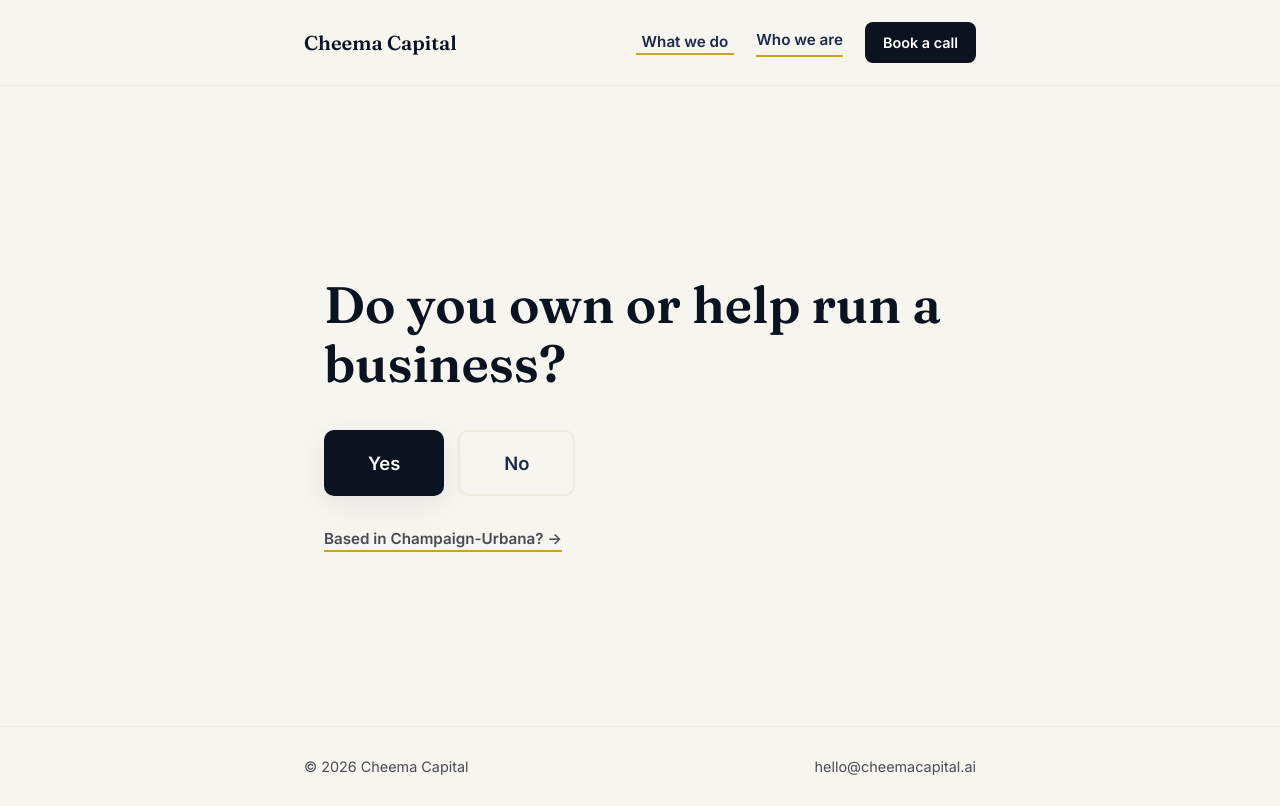
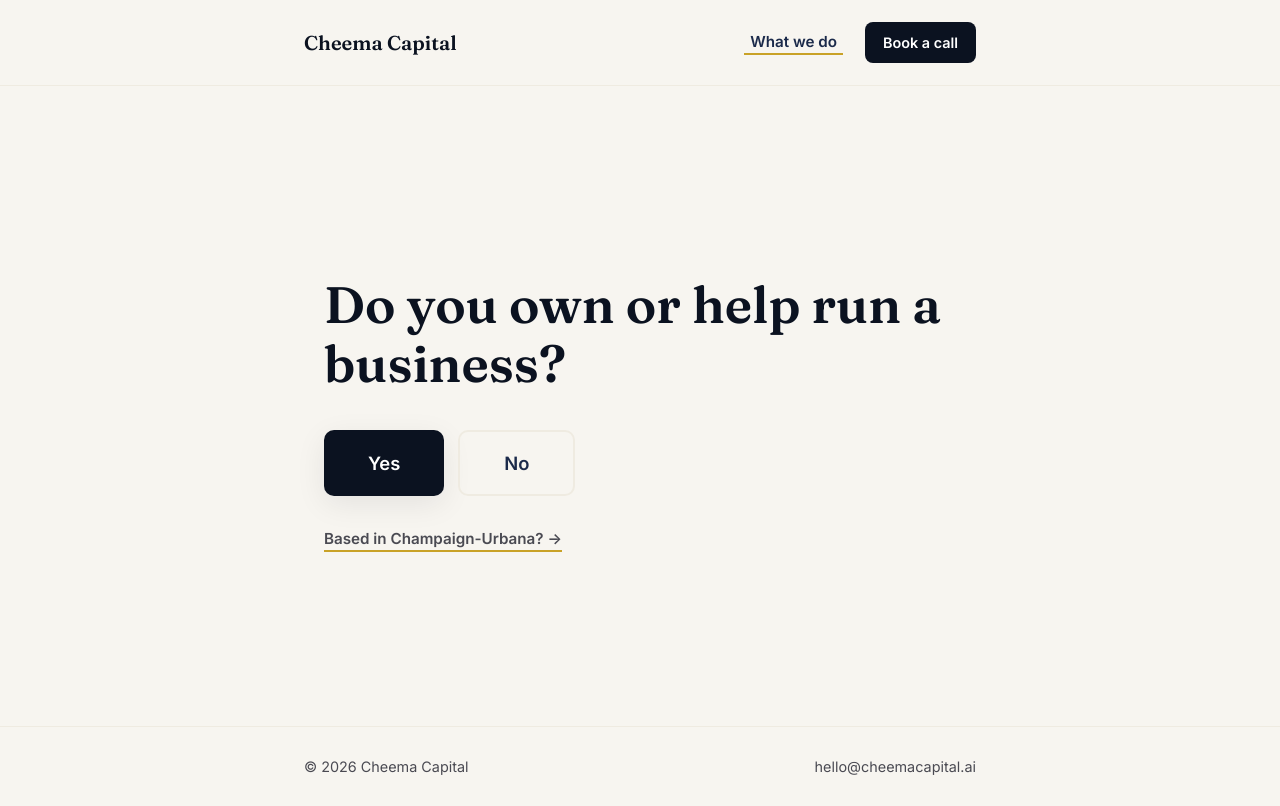
Before and after one commit to cheemacapital/cheema-capital-website, a React (Vite) app: page / in a window 1280 px wide. Built offline with nearby package versions, Linux system fonts and the light colour scheme.

Commit message:
Replace Email us with gold Who we are CTA on What We Do screen

```diff
--- a/public/book/index.html
+++ b/public/book/index.html
@@ -46,7 +46,6 @@
   .site-header__inner { display: flex; align-items: center; justify-content: space-between; padding-top: 22px; padding-bottom: 22px; }
   .wordmark { font-family: var(--font-display); font-weight: 600; font-size: 1.25rem; color: var(--navy-950); text-decoration: none; }
   .header-link { font-size: 0.95rem; font-weight: 600; text-decoration: none; color: var(--navy-800); border-bottom: 2px solid var(--gold-500); padding-bottom: 2px; }
-  .site-header__nav { display: flex; align-items: center; gap: 22px; }
 
   .bk-main { padding: 64px 0 80px; }
   .bk-content { max-width: 680px; margin: 0 auto; }
@@ -84,10 +83,7 @@
 <header class="site-header">
   <div class="wrap site-header__inner">
     <a href="/" class="wordmark">Cheema Capital</a>
-    <div class="site-header__nav">
-      <a href="/" class="header-link">What we do</a>
-      <a href="/who-we-are/" class="header-link">Who we are</a>
-    </div>
+    <a href="/" class="header-link">What we do</a>
   </div>
 </header>
 
@@ -131,10 +127,9 @@
   document.addEventListener('click', function (e) {
     var link = e.target.closest('a');
     if (!link) return;
-    // Only intercept the same-site nav links (wordmark, "What we do",
-    // "Who we are") — mailto: links pass through untouched.
-    var href = link.getAttribute('href');
-    if (href !== '/' && href !== '/who-we-are/') return;
+    // Only intercept the same-site nav links (wordmark, "What we do") —
+    // mailto: links pass through untouched.
+    if (link.getAttribute('href') !== '/') return;
     if (e.defaultPrevented || e.button !== 0 || e.metaKey || e.ctrlKey || e.shiftKey || e.altKey) return;
 
     e.preventDefault();
--- a/src/FunnelApp.jsx
+++ b/src/FunnelApp.jsx
@@ -301,7 +301,7 @@ export default function FunnelApp() {
       screenEl = <AspiringReadoutScreen answers={aAnswers} sessionId={sessionId} onRestart={goToGate} />;
       break;
     case 'services':
-      screenEl = <ServicesScreen onTakeDiagnostic={goToGate} />;
+      screenEl = <ServicesScreen onTakeDiagnostic={goToGate} onWhoWeAreClick={() => navigateExternal('/who-we-are/')} />;
       break;
     default:
       screenEl = <GateScreen onYes={handleGateYes} onNo={handleGateNo} />;
@@ -309,12 +309,7 @@ export default function FunnelApp() {
 
   return (
     <>
-      <Header
-        onLogoClick={goToGate}
-        onServicesClick={goToServices}
-        onWhoWeAreClick={() => navigateExternal('/who-we-are/')}
-        onBookClick={() => navigateExternal('/book/')}
-      />
+      <Header onLogoClick={goToGate} onServicesClick={goToServices} onBookClick={() => navigateExternal('/book/')} />
       <main className={leaving ? 'main-leaving' : ''}>{screenEl}</main>
       <Footer />
     </>
--- a/src/components/Header.jsx
+++ b/src/components/Header.jsx
@@ -2,22 +2,20 @@
 // the "no more 'no branding until inside a track'" note in index.css. This
 // is the direct answer to "add a cheema capital and what we do button at
 // the top of first question."
-export default function Header({ onLogoClick, onServicesClick, onWhoWeAreClick, onBookClick }) {
-  // /book and /who-we-are are real pages outside the SPA (like
-  // /champaign-urbana), so these are plain <a>s, not buttons — but
-  // intercept ordinary clicks to run the same fade-out the rest of the app
-  // uses (navigateExternal in FunnelApp.jsx) instead of cutting away
-  // instantly. Modified clicks (new tab, new window) pass through untouched.
+export default function Header({ onLogoClick, onServicesClick, onBookClick }) {
+  // /book is a real page outside the SPA (like /champaign-urbana), so this
+  // is a plain <a>, not a button — but intercept ordinary clicks to run the
+  // same fade-out the rest of the app uses (onBookClick -> navigateExternal
+  // in FunnelApp.jsx) instead of cutting away instantly. Modified clicks
+  // (new tab, new window) pass through untouched.
+  //
+  // "Who we are" deliberately does NOT live here — it's reached by first
+  // clicking "What we do" (see ServicesScreen.jsx), not from the global
+  // header. That's a specific, explicit choice, not an oversight.
   function handleBookClick(e) {
     if (e.defaultPrevented || e.button !== 0 || e.metaKey || e.ctrlKey || e.shiftKey || e.altKey) return;
     e.preventDefault();
     onBookClick();
-  }
-
-  function handleWhoWeAreClick(e) {
-    if (e.defaultPrevented || e.button !== 0 || e.metaKey || e.ctrlKey || e.shiftKey || e.altKey) return;
-    e.preventDefault();
-    onWhoWeAreClick();
   }
 
   return (
@@ -26,7 +24,6 @@ export default function Header({ onLogoClick, onServicesClick, onWhoWeAreClick,
         <button type="button" className="wordmark" onClick={onLogoClick}>Cheema Capital</button>
         <div className="site-header__nav">
           <button type="button" className="header-link" onClick={onServicesClick}>What we do</button>
-          <a href="/who-we-are/" className="header-link" onClick={handleWhoWeAreClick}>Who we are</a>
           <a href="/book/" className="header-book-btn" onClick={handleBookClick}>Book a call</a>
         </div>
       </div>
--- a/src/components/ServicesScreen.jsx
+++ b/src/components/ServicesScreen.jsx
@@ -1,4 +1,15 @@
-export default function ServicesScreen({ onTakeDiagnostic }) {
+export default function ServicesScreen({ onTakeDiagnostic, onWhoWeAreClick }) {
+  // /who-we-are is a real page outside the SPA (like /book), so this is a
+  // plain <a>, not a button — but intercept ordinary clicks to run the same
+  // fade-out the rest of the app uses (onWhoWeAreClick -> navigateExternal
+  // in FunnelApp.jsx) instead of cutting away instantly. Modified clicks
+  // (new tab, new window) pass through untouched.
+  function handleWhoWeAreClick(e) {
+    if (e.defaultPrevented || e.button !== 0 || e.metaKey || e.ctrlKey || e.shiftKey || e.altKey) return;
+    e.preventDefault();
+    onWhoWeAreClick();
+  }
+
   return (
     <section className="screen" aria-live="polite">
       <div className="wrap simple-page">
@@ -19,7 +30,7 @@ export default function ServicesScreen({ onTakeDiagnostic }) {
         </p>
         <div className="simple-page__actions">
           <button type="button" className="btn btn--primary btn--large" onClick={onTakeDiagnostic}>Take the diagnostic</button>
-          <a href="mailto:hello@cheemacapital.ai" className="btn-text">Email us</a>
+          <a href="/who-we-are/" className="btn btn--gold btn--large" onClick={handleWhoWeAreClick}>Who we are</a>
         </div>
       </div>
     </section>
--- a/src/index.css
+++ b/src/index.css
@@ -228,6 +228,9 @@ main.main-leaving { opacity: 0; }
 .btn--primary:focus-visible { outline: 3px solid var(--gold-500); outline-offset: 2px; }
 .btn--ghost { padding: 12px 22px; font-size: 0.95rem; background: transparent; color: var(--navy-800); border: 2px solid var(--paper-100); }
 .btn--ghost:hover { border-color: var(--navy-600); }
+.btn--gold { background: var(--gold-500); color: var(--navy-950); box-shadow: var(--shadow-soft); }
+.btn--gold:hover { background: var(--gold-600); transform: translateY(-1px); }
+.btn--gold:focus-visible { outline: 3px solid var(--navy-800); outline-offset: 2px; }
 .btn-text { background: none; border: none; font-family: var(--font-body); font-size: 0.95rem; font-weight: 600; color: var(--navy-600); text-decoration: underline; cursor: pointer; padding: 8px 0; margin-top: 18px; display: inline-block; }
 
 @media (max-width: 560px) {
```
Also changed, not shown: public/champaign-urbana/index.html (+3 -5 lines).
